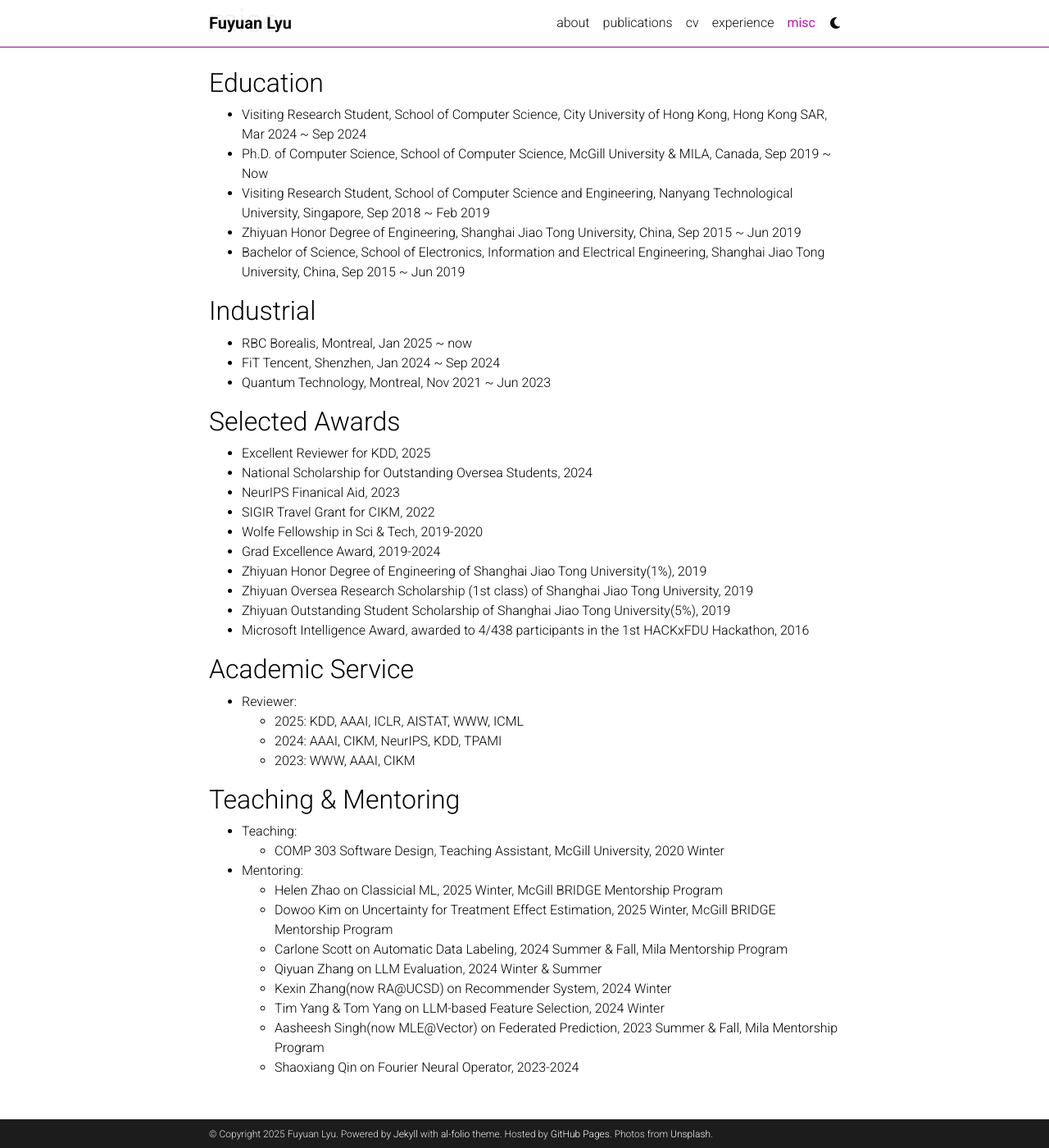
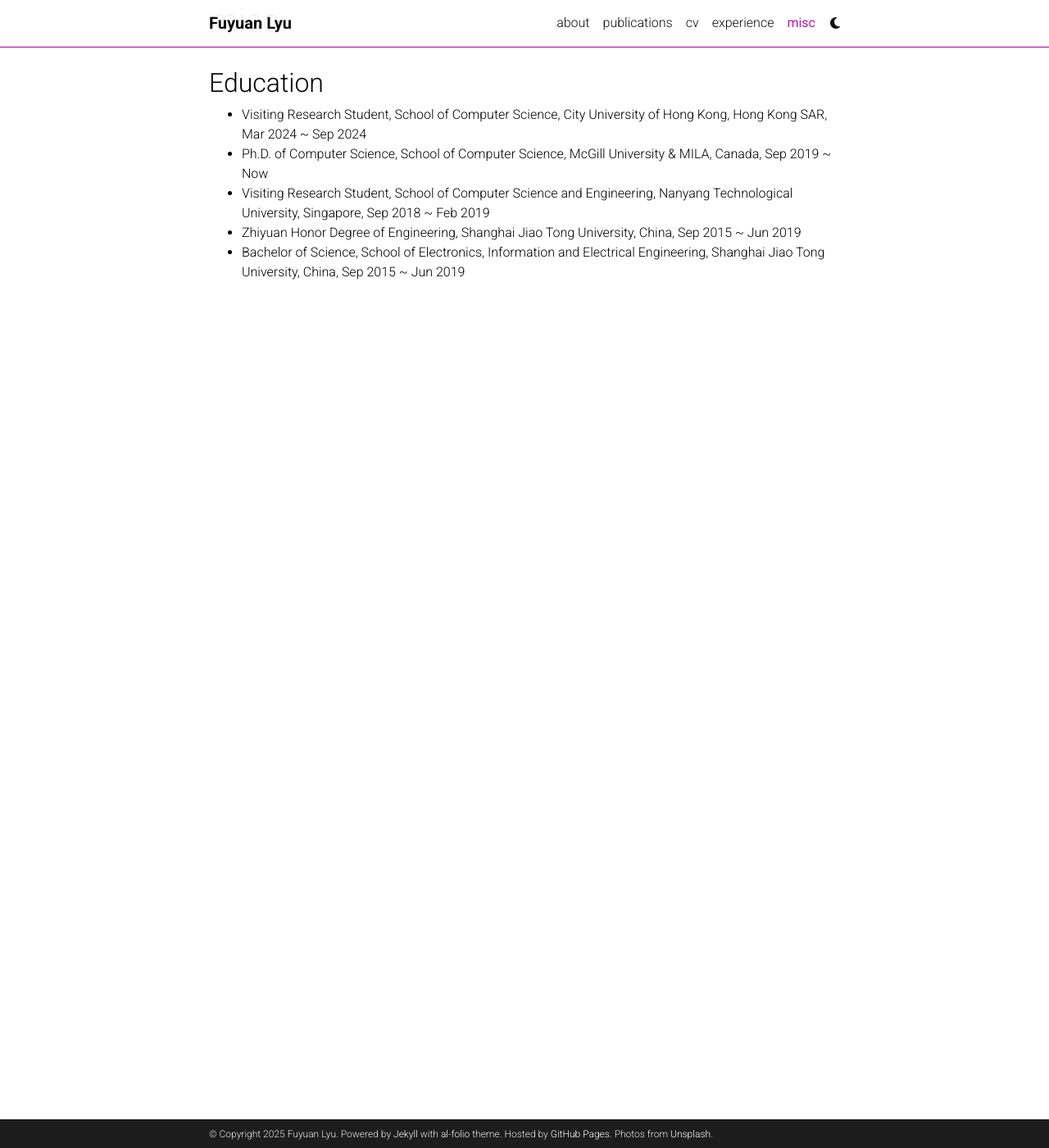
Before and after one commit to fuyuanlyu/fuyuanlyu.github.io, a Jekyll site: the page built from _pages/misc.md, in a window 1280 px wide and 1400 px high, scrolled down 103 px. Shown: the whole window at 82% size. Built offline with Jekyll 4.4.1, drawn with Linux system fonts in a browser that asks for light colours; comment, search, counter and statistics services are not loaded; a style sheet for code colours, icons or effects is not loaded.

Commit message:
update misc

```diff
--- a/_pages/misc.md
+++ b/_pages/misc.md
@@ -5,6 +5,11 @@
 description:
 nav: true
 nav_order: 7
+
+profile:
+  align: right
+  image: bio-photo-4.jpg
+  image_circular: true # crops the image to make it circular
 ---
 
 ## Education
@@ -14,46 +19,3 @@
 - Visiting Research Student, School of Computer Science and Engineering, Nanyang Technological University, Singapore, Sep 2018 ~ Feb 2019
 - Zhiyuan Honor Degree of Engineering, Shanghai Jiao Tong University, China, Sep 2015 ~ Jun 2019
 - Bachelor of Science, School of Electronics, Information and Electrical Engineering, Shanghai Jiao Tong University, China, Sep 2015 ~ Jun 2019
-
-
-## Industrial
-
-- RBC Borealis, Montreal, Jan 2025 ~ now
-- FiT Tencent, Shenzhen, Jan 2024 ~ Sep 2024
-- Quantum Technology, Montreal, Nov 2021 ~ Jun 2023
-<!-- - Research Intern, Huawei Noah’s Ark Lab, Montreal Research Center, Nov. 2021 ~ Jun. 2023 -->
-<!-- - Research Intern, Huawei Noah’s Ark Lab, Shenzhen Research Center, Mar. 2021 ~ Aug. 2021 -->
-
-
-## Selected Awards
-- Excellent Reviewer for KDD, 2025
-- National Scholarship for Outstanding Oversea Students, 2024
-- NeurIPS Finanical Aid, 2023
-- SIGIR Travel Grant for CIKM, 2022
-- Wolfe Fellowship in Sci & Tech, 2019-2020
-- Grad Excellence Award, 2019-2024
-- Zhiyuan Honor Degree of Engineering of Shanghai Jiao Tong University(1%), 2019
-- Zhiyuan Oversea Research Scholarship (1st class) of Shanghai Jiao Tong University, 2019
-- Zhiyuan Outstanding Student Scholarship of Shanghai Jiao Tong University(5%), 2019
-- Microsoft Intelligence Award, awarded to 4/438 participants in the 1st HACKxFDU Hackathon, 2016
-
-## Academic Service
-
-- Reviewer:
-  - 2025: KDD, AAAI, ICLR, AISTAT, WWW, ICML
-  - 2024: AAAI, CIKM, NeurIPS, KDD, TPAMI
-  - 2023: WWW, AAAI, CIKM
-
-## Teaching & Mentoring
-
-- Teaching:
-  - COMP 303 Software Design, Teaching Assistant, McGill University, 2020 Winter
-- Mentoring:
-  - Helen Zhao on Classicial ML, 2025 Winter, McGill BRIDGE Mentorship Program
-  - Dowoo Kim on Uncertainty for Treatment Effect Estimation, 2025 Winter, McGill BRIDGE Mentorship Program
-  - Carlone Scott on Automatic Data Labeling, 2024 Summer & Fall, Mila Mentorship Program
-  - Qiyuan Zhang on LLM Evaluation, 2024 Winter & Summer
-  - Kexin Zhang(now RA@UCSD) on Recommender System, 2024 Winter
-  - Tim Yang & Tom Yang on LLM-based Feature Selection, 2024 Winter
-  - Aasheesh Singh(now MLE@Vector) on Federated Prediction, 2023 Summer & Fall, Mila Mentorship Program
-  - Shaoxiang Qin on Fourier Neural Operator, 2023-2024
```
